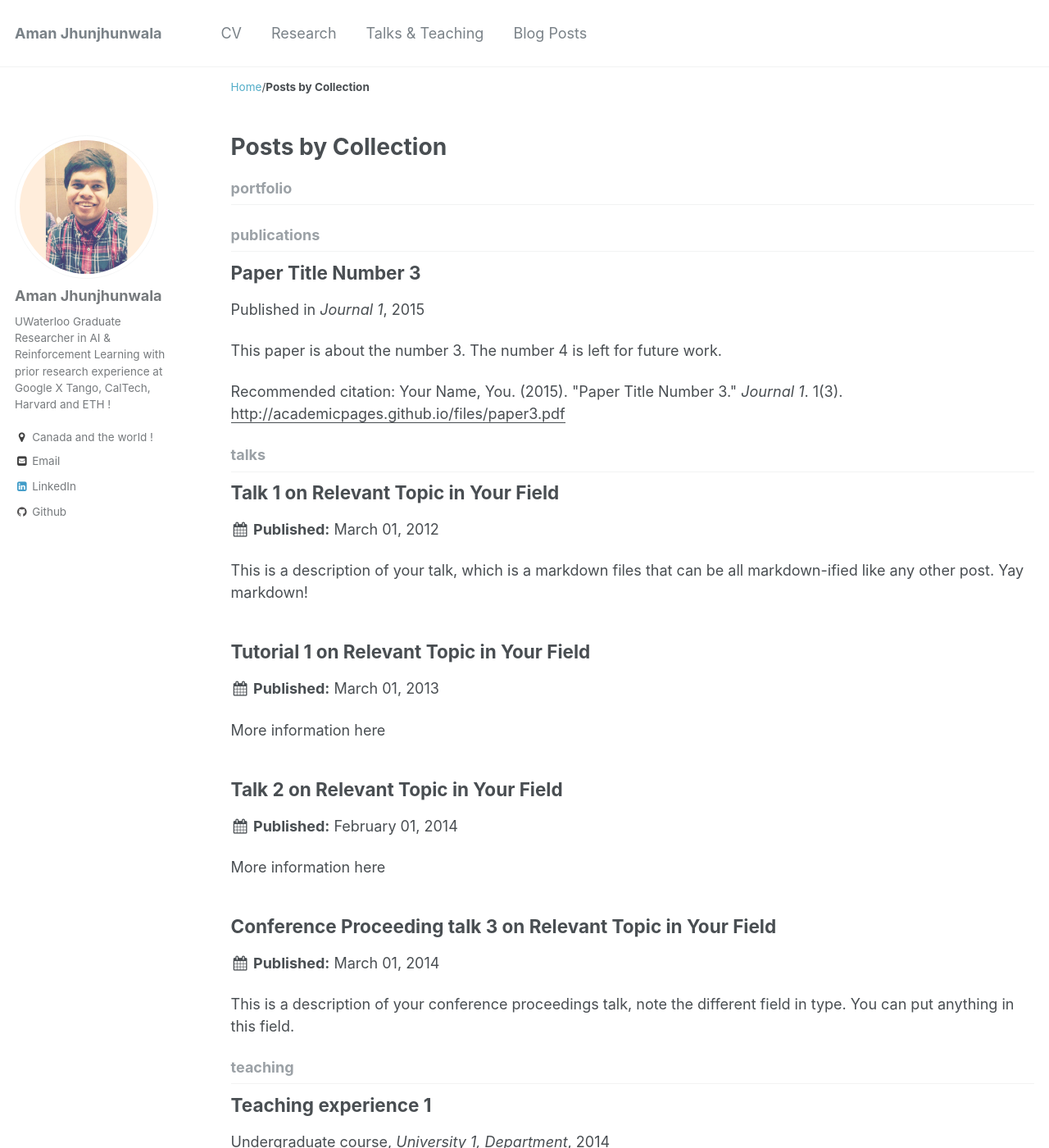
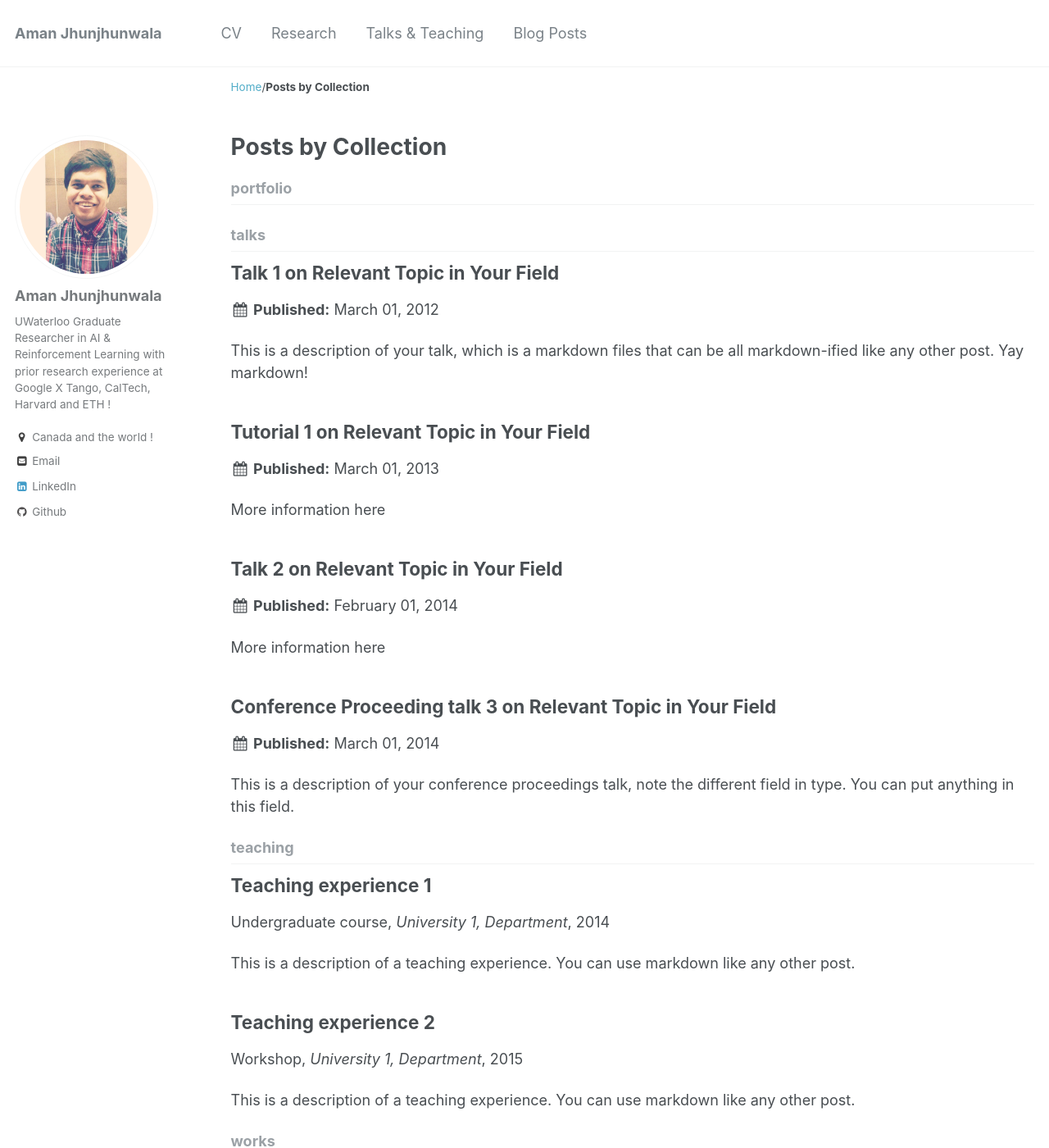
Before and after one commit to amanjhunjhunwala/amanjhunjhunwala.github.io, a Jekyll site: the page built from _pages/collection-archive.html, in a window 1280 px wide and 1400 px high. Shown: the whole window at 82% size. Built offline with Jekyll 4.4.1, drawn with Linux system fonts in a browser that asks for light colours; part of the change alters nothing that is shown.

Commit message:
Update _config.yml

```diff
--- a/_config.yml
+++ b/_config.yml
@@ -172,7 +172,7 @@ collections:
   teaching:
     output: true
     permalink: /:collection/:path/
-  publications:
+  works:
     output: true
     permalink: /:collection/:path/
   portfolio:
```
